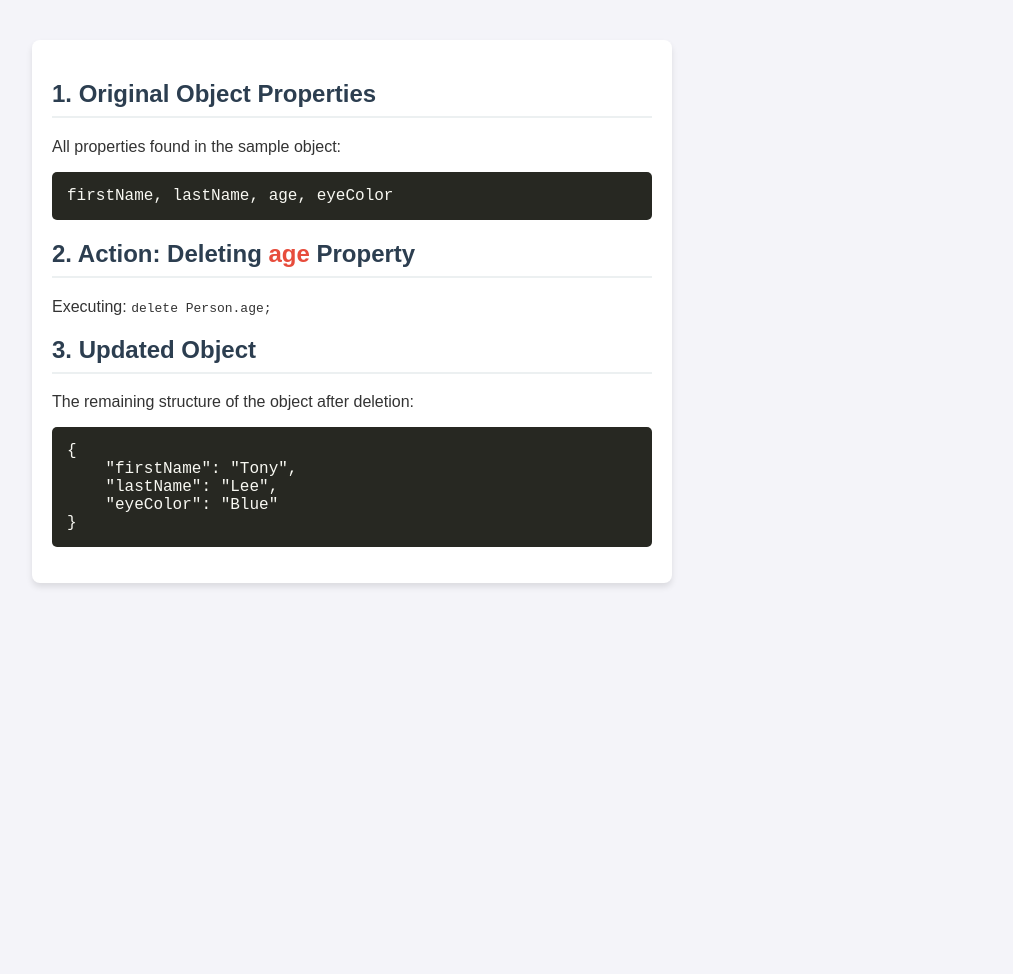
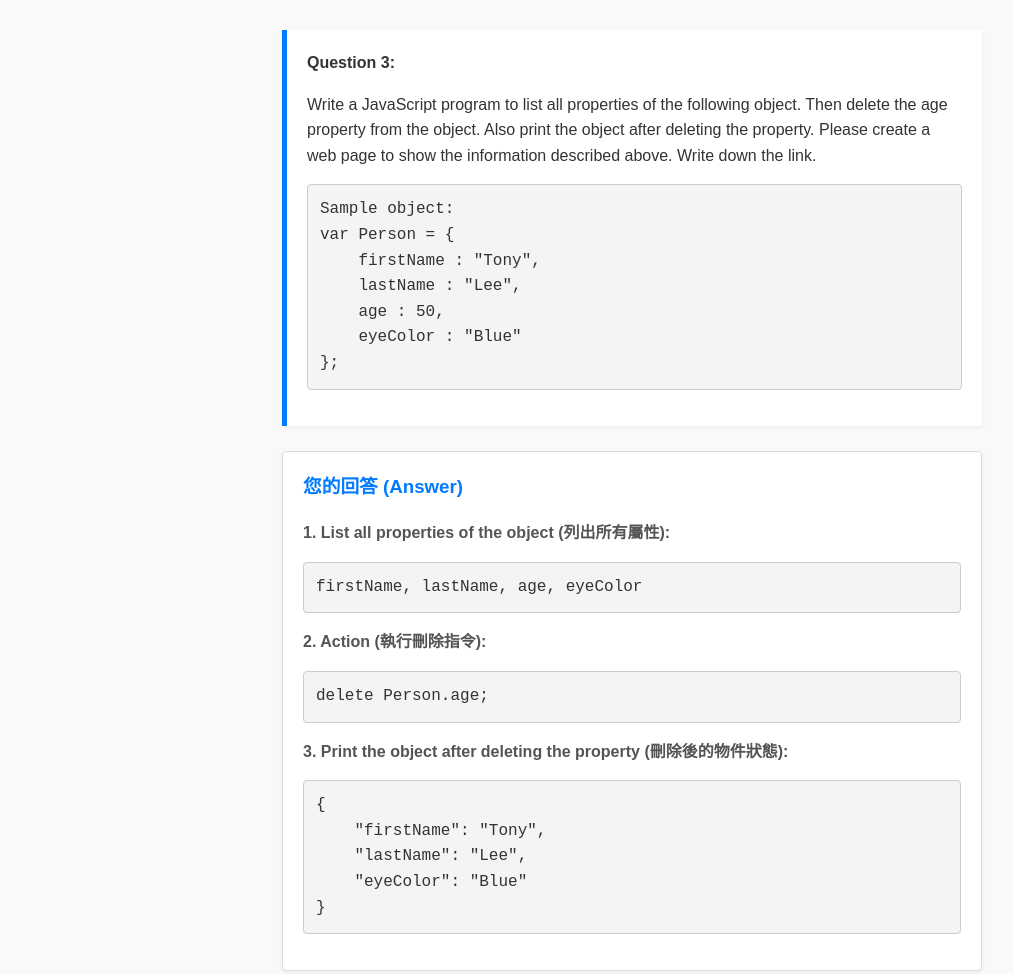
Before and after one commit to nicolehiiiiiii/exercise35, a plain HTML site: page index.html in a window 1280 px wide. Shown: the whole page, without its empty margins (8-1021 px from the left). Before the commit the page ends 800 px from the top, so only its background shows below. Drawn offline with Linux system fonts and the light colour scheme.

Commit message:
Update index.html

```diff
--- a/index.html
+++ b/index.html
@@ -1,59 +1,89 @@
 <!DOCTYPE html>
-<html lang="en">
+<html lang="zh-Hant">
 <head>
     <meta charset="UTF-8">
     <meta name="viewport" content="width=device-width, initial-scale=1.0">
-    <title>JavaScript Object Manipulation</title>
+    <title>JS Object Assignment</title>
     <style>
         body {
             font-family: Arial, sans-serif;
-            margin: 40px;
-            background-color: #f4f4f9;
+            margin: 30px auto;
+            max-width: 700px;
+            background-color: #f9f9f9;
             color: #333;
+            line-height: 1.6;
         }
-        .container {
-            max-width: 600px;
-            background: white;
+        .question-box {
+            background-color: #fff;
             padding: 20px;
-            border-radius: 8px;
-            box-shadow: 0 4px 6px rgba(0,0,0,0.1);
+            border-left: 5px solid #007bff;
+            box-shadow: 0 2px 4px rgba(0,0,0,0.05);
+            margin-bottom: 25px;
         }
-        h2 {
-            color: #2c3e50;
-            border-bottom: 2px solid #ecf0f1;
-            padding-bottom: 8px;
+        .answer-box {
+            background-color: #fff;
+            padding: 20px;
+            border: 1px solid #ddd;
+            border-radius: 4px;
+            box-shadow: 0 2px 4px rgba(0,0,0,0.05);
+        }
+        h3 {
+            margin-top: 0;
+            color: #007bff;
         }
         pre {
-            background-color: #272822;
-            color: #f8f8f2;
-            padding: 15px;
-            border-radius: 5px;
+            background-color: #f4f4f4;
+            padding: 12px;
+            border: 1px solid #ccc;
+            border-radius: 4px;
             overflow-x: auto;
             font-family: 'Courier New', Courier, monospace;
         }
-        .highlight {
+        .result-item {
+            margin-bottom: 15px;
+        }
+        .label {
             font-weight: bold;
-            color: #e74c3c;
+            color: #555;
         }
     </style>
 </head>
 <body>
 
-<div class="container">
-    <h2>1. Original Object Properties</h2>
-    <p>All properties found in the sample object:</p>
-    <pre id="properties-list"></pre>
+    <div class="question-box">
+        <strong>Question 3:</strong>
+        <p>Write a JavaScript program to list all properties of the following object. Then delete the age property from the object. Also print the object after deleting the property. Please create a web page to show the information described above. Write down the link.</p>
+        <pre>
+Sample object:
+var Person = {
+    firstName : "Tony",
+    lastName : "Lee",
+    age : 50,
+    eyeColor : "Blue"
+};</pre>
+    </div>
 
-    <h2>2. Action: Deleting <span class="highlight">age</span> Property</h2>
-    <p>Executing: <code>delete Person.age;</code></p>
+    <div class="answer-box">
+        <h3>您的回答 (Answer)</h3>
 
-    <h2>3. Updated Object</h2>
-    <p>The remaining structure of the object after deletion:</p>
-    <pre id="updated-object"></pre>
+        <div class="result-item">
+            <span class="label">1. List all properties of the object (列出所有屬性):</span>
+            <pre id="prop-list"></pre>
+        </div>
+
+        <div class="result-item">
+            <span class="label">2. Action (執行刪除指令):</span>
+            <pre>delete Person.age;</pre>
+        </div>
+
+        <div class="result-item">
+            <span class="label">3. Print the object after deleting the property (刪除後的物件狀態):</span>
+            <pre id="obj-result"></pre>
+        </div>
     </div>
 
     <script>
-    // Sample object provided in the prompt
+        // 原始物件
         var Person = {
             firstName : "Tony",
             lastName : "Lee",
@@ -61,19 +91,15 @@
             eyeColor : "Blue"
         };
 
-    // 1. List all properties of the object using Object.keys()
-    var properties = Object.keys(Person);
-    document.getElementById("properties-list").textContent = properties.join(", ");
+        // 1. 列出所有屬性
+        var allProperties = Object.keys(Person).join(', ');
+        document.getElementById('prop-list').textContent = allProperties;
 
-    // 2. Delete the age property from the object
+        // 2. 刪除 age 屬性
         delete Person.age;
 
-    // 3. Print/Display the object after deleting the property
-    // Using JSON.stringify with formatting (4 spaces) for clean readability
-    document.getElementById("updated-object").textContent = JSON.stringify(Person, null, 4);
-
-    // Also logging to the browser console as requested by "print the object"
-    console.log("Updated Person Object:", Person);
+        // 3. 印出刪除後的物件 (排版成漂亮的 JSON 字串)
+        document.getElementById('obj-result').textContent = JSON.stringify(Person, null, 4);
     </script>
 
 </body>
```
Lines whose indentation alone changed are shown as unchanged.
